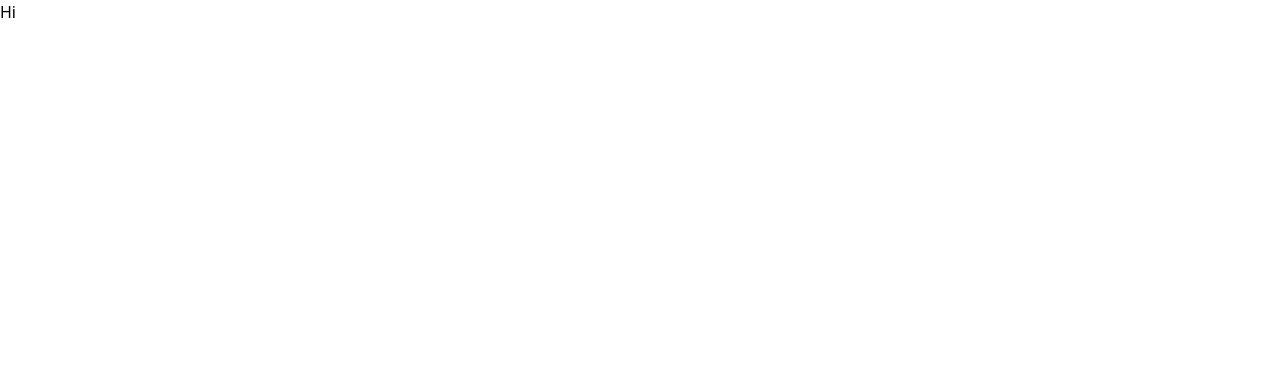
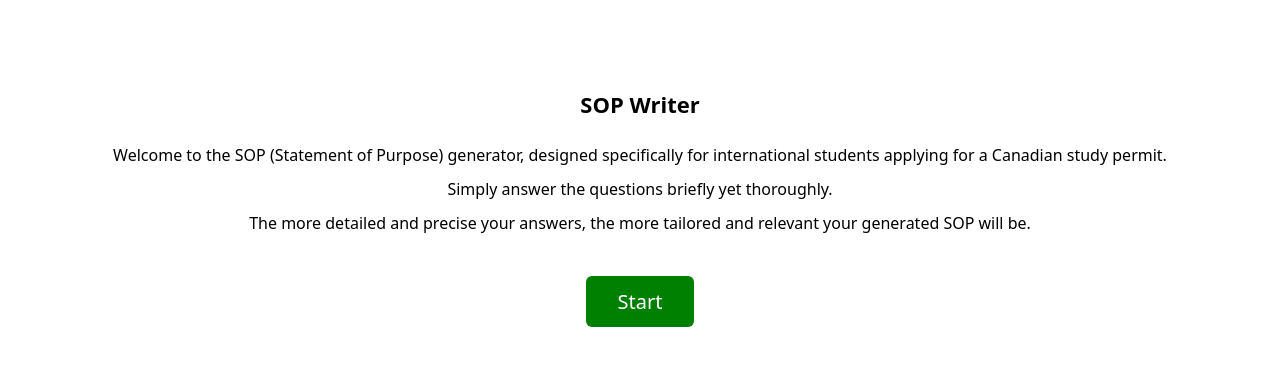
Before and after one commit to hannah-habibpour/sop-writer, a Next.js app: page / in a window 1280 px wide. Shown: the top 366 px of the page. Built offline with nearby package versions, Linux system fonts and the light colour scheme.

Commit message:
Refactor code for generating PDF buffer

```diff
--- a/app/page.tsx
+++ b/app/page.tsx
@@ -1,7 +1,29 @@
+import Link from "next/link";
+
 export default function AppPage() {
   return (
-    <div>
-      <div>Hi</div>
+    <div className="h-svh text-center py-[66px] md:py-[88px] md:px-[66px]">
+      <div className="text-[22px] font-bold mb-[22px]">SOP Writer</div>
+      <div className="flex flex-col gap-[10px]">
+        <div>
+          Welcome to the SOP (Statement of Purpose) generator, designed
+          specifically for international students applying for a Canadian study
+          permit.
+        </div>
+        <div>Simply answer the questions briefly yet thoroughly.</div>
+        <div>
+          The more detailed and precise your answers, the more tailored and
+          relevant your generated SOP will be.
+        </div>
+      </div>
+      <div className="mt-[42px] md:mt-[52px]">
+        <Link
+          href="/form"
+          className="bg-[#008000] text-[20px] text-white px-[32px] py-[12px] rounded-md"
+        >
+          Start
+        </Link>
+      </div>
     </div>
   );
 }
```
Also changed, not shown: app/api/route.ts (+1 -6 lines).
